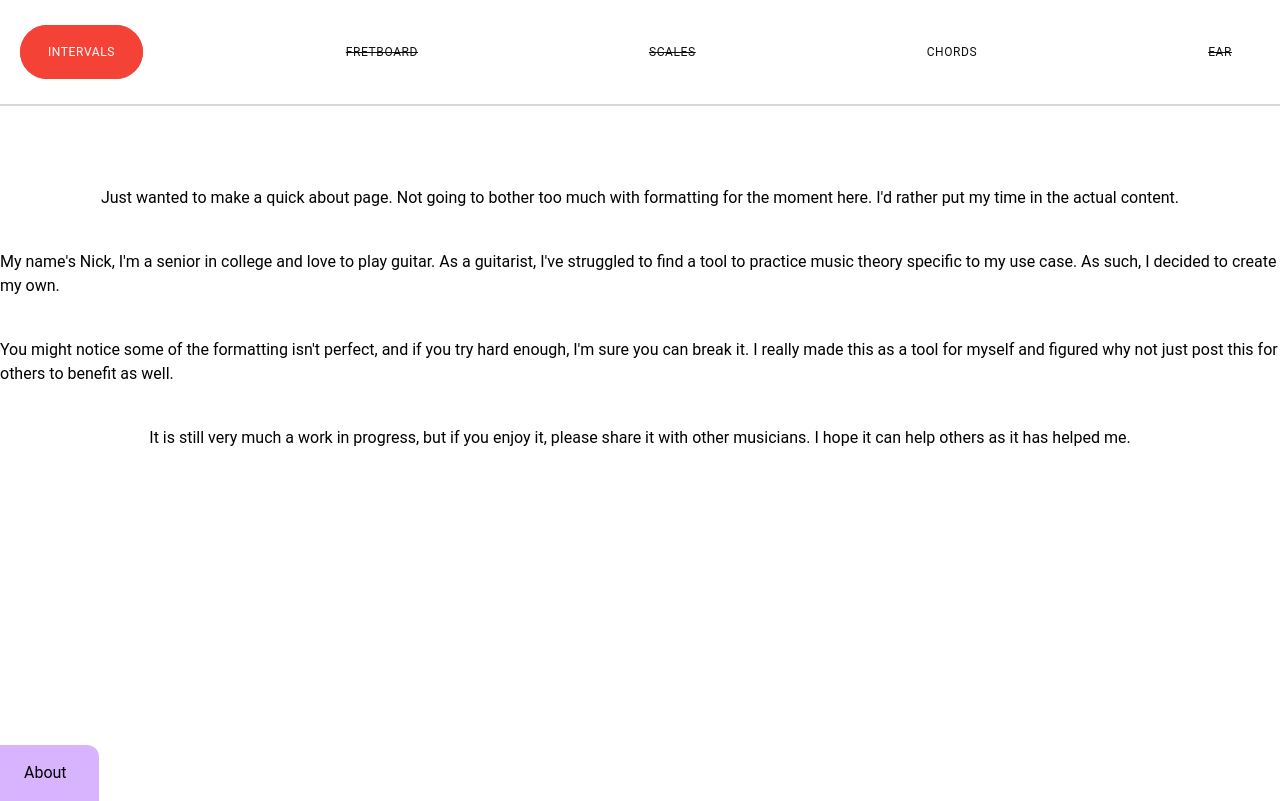
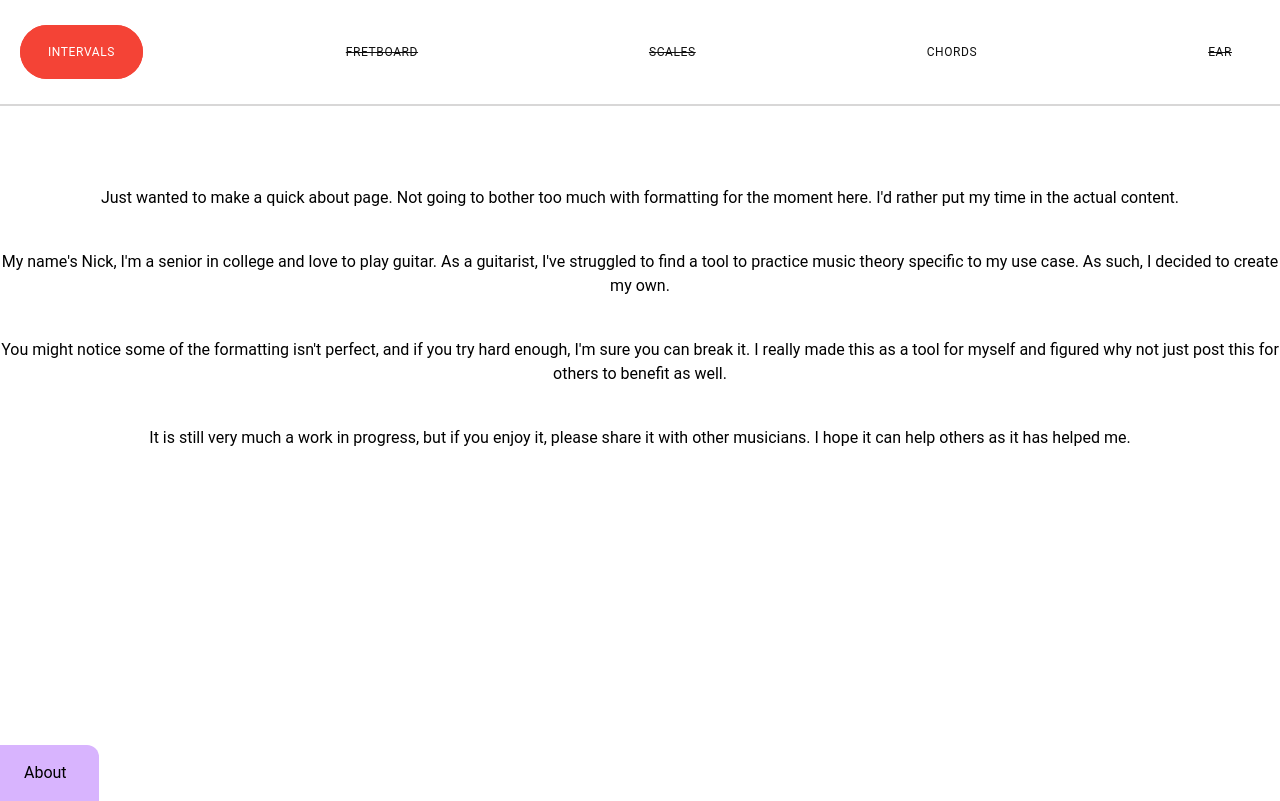
Before and after one commit to nicholascarlin/MusicTool, a React (Create React App) app: page /about in a window 1280 px wide. Built offline with nearby package versions, Linux system fonts and the light colour scheme.

Commit message:
Text center

```diff
--- a/src/pages/AboutPage.js
+++ b/src/pages/AboutPage.js
@@ -2,7 +2,7 @@ import React from 'react';
 
 const AboutPage = () => {
 	return (
-		<div className='fc-center-full gap-10'>
+		<div className='fc-center-full gap-10 text-center'>
 			<div>
 				Just wanted to make a quick about page. Not going to bother too much
 				with formatting for the moment here. I'd rather put my time in the
```
